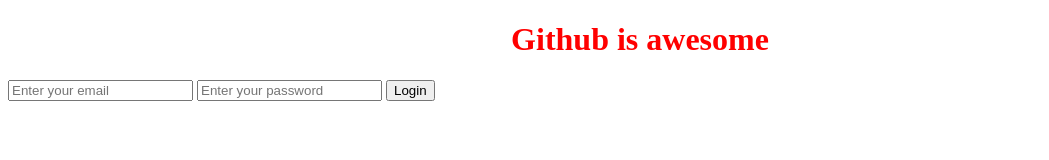
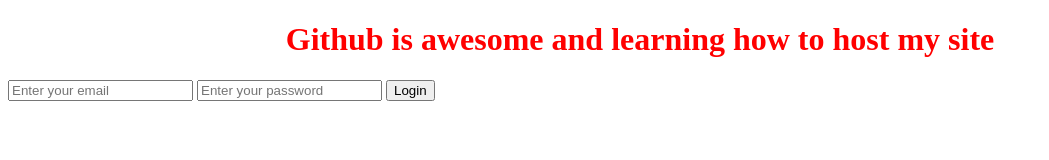
Before and after one commit to sahines5053/my-first-projectx, a plain HTML site: page index.html in a window 1280 px wide. Shown: the whole page, without its empty margins (0-1049 px from the left). Drawn offline with Linux system fonts and the light colour scheme.

Commit message:
Updated h1

```diff
--- a/index.html
+++ b/index.html
@@ -8,7 +8,7 @@
     <link rel="stylesheet" href="style.css" />
   </head>
   <body>
-    <h1>Github is awesome</h1>
+    <h1>Github is awesome and learning how to host my site</h1>
     <form>
       <input type="text" placeholder="Enter your email" />
       <input type="password" placeholder="Enter your password" />
```
